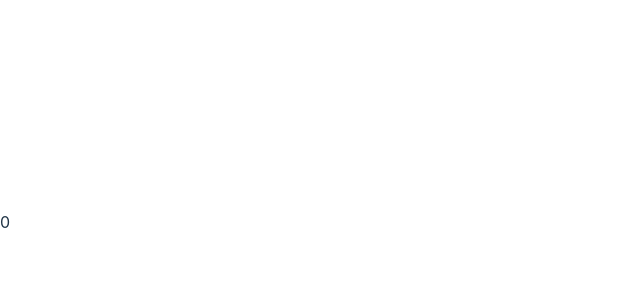
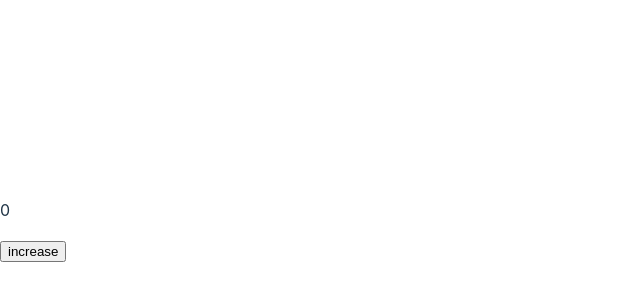
Before and after one commit to laszloekovacs/react-context-reducer, a React (Vite) app: page / in a window 1280 px wide. Shown: the part 178-478 px from the top of the page, without its empty margins (0-640 px from the left). Built offline with nearby package versions, Linux system fonts and the light colour scheme.

Commit message:
added component to use the context

```diff
--- a/src/App.tsx
+++ b/src/App.tsx
@@ -1,12 +1,17 @@
 import React from 'react';
 import CounterContext, {useCounterContext} from './CounterContext';
-
-import type stateType from './CounterContext';
+import User from './User';
 
 const App: React.FC = () => {
 	const [state, dispatch] = useCounterContext();
 
-	return <>{state.counter}</>;
+	return (
+		<>
+			<CounterContext>
+				<User></User>
+			</CounterContext>
+		</>
+	);
 };
 
 export default App;
--- a/src/CounterContext.tsx
+++ b/src/CounterContext.tsx
@@ -1,7 +1,12 @@
-import React, {createContext, useContext} from 'react';
+import React, {createContext, useContext, useReducer} from 'react';
 
 export type stateType = {
 	counter: number;
+};
+
+export type actionType = {
+	type: string;
+	payload?: any;
 };
 
 const initialState: stateType = {
@@ -10,20 +15,38 @@ const initialState: stateType = {
 
 export const context = createContext(initialState);
 
-export const useCounterContext: () => [stateType, string] = () => {
-	const state = useContext(context);
-
-	return [state, 'dispatch'];
+/*
+ *	return state and dispatch
+ */
+export const useCounterContext = () => {
+	const contextstate = useContext(context);
+	return useReducer(reducer, contextstate);
 };
 
-export default function CounterContext({
-	children,
-}: {
-	children: React.ReactNode;
-}): React.ReactNode {
+/*
+ *	Context wrapper
+ */
+export default function CounterContext(props: {
+	children?: React.ReactNode | null;
+}) {
 	return (
 		<>
-			<context.Provider value={initialState}>{children}</context.Provider>
+			<context.Provider value={initialState}>
+				{props.children}
+			</context.Provider>
 		</>
 	);
 }
+
+function reducer(state: stateType, action: actionType): stateType {
+	switch (action.type) {
+		case 'inc':
+			return {counter: state.counter + 1};
+
+		case 'dec':
+			return {counter: state.counter - 1};
+
+		default:
+			return state;
+	}
+}
--- /dev/null
+++ b/src/User.tsx
@@ -0,0 +1,24 @@
+import React from 'react';
+import {useCounterContext} from './CounterContext';
+
+function User() {
+	const [state, dispatch] = useCounterContext();
+
+	function handleIncrease() {
+		dispatch({type: 'inc'});
+	}
+
+	return (
+		<>
+			<p>{state.counter}</p>
+
+			<input
+				type="button"
+				value="increase"
+				onClick={() => handleIncrease()}
+			></input>
+		</>
+	);
+}
+
+export default User;
```
